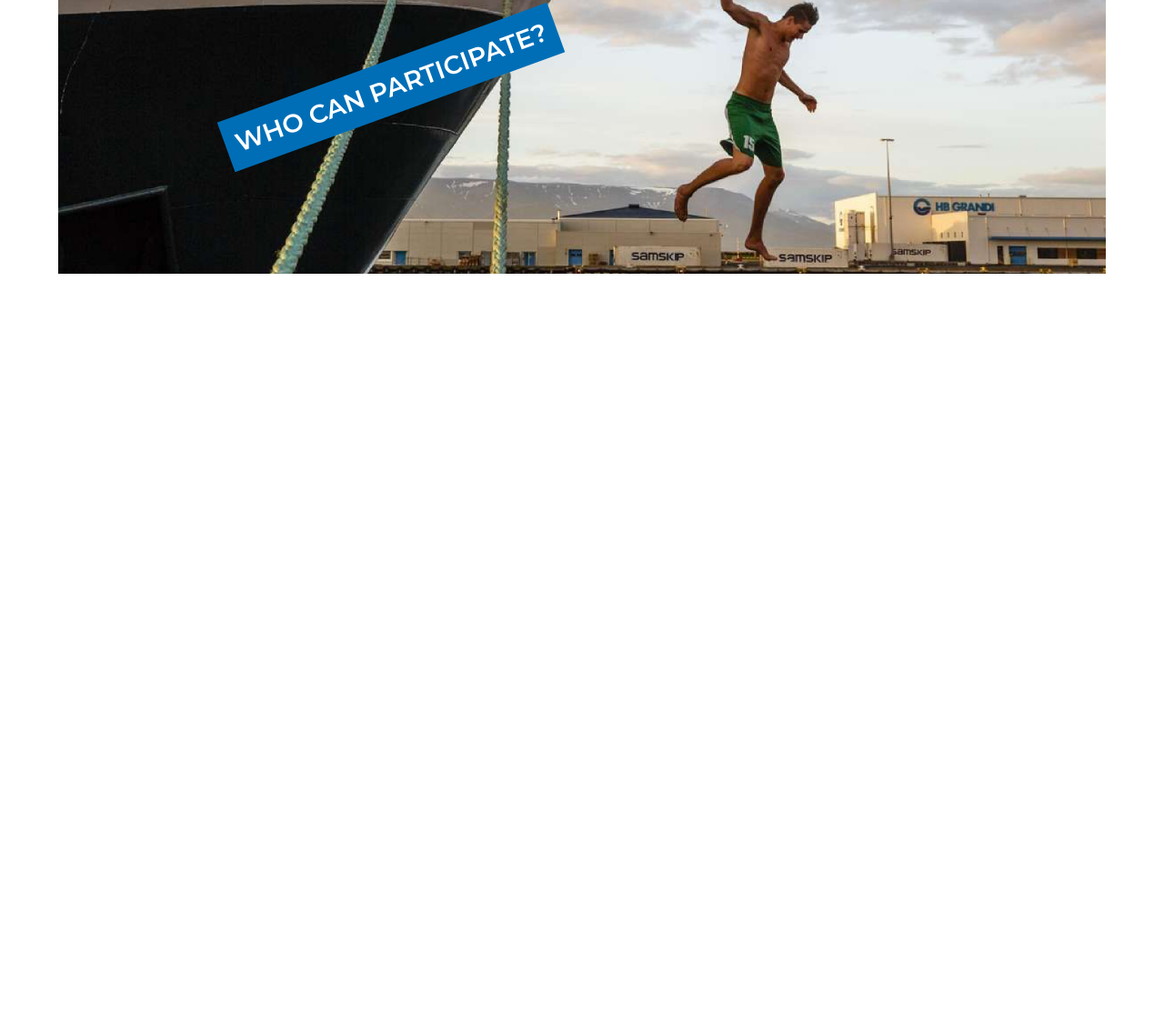
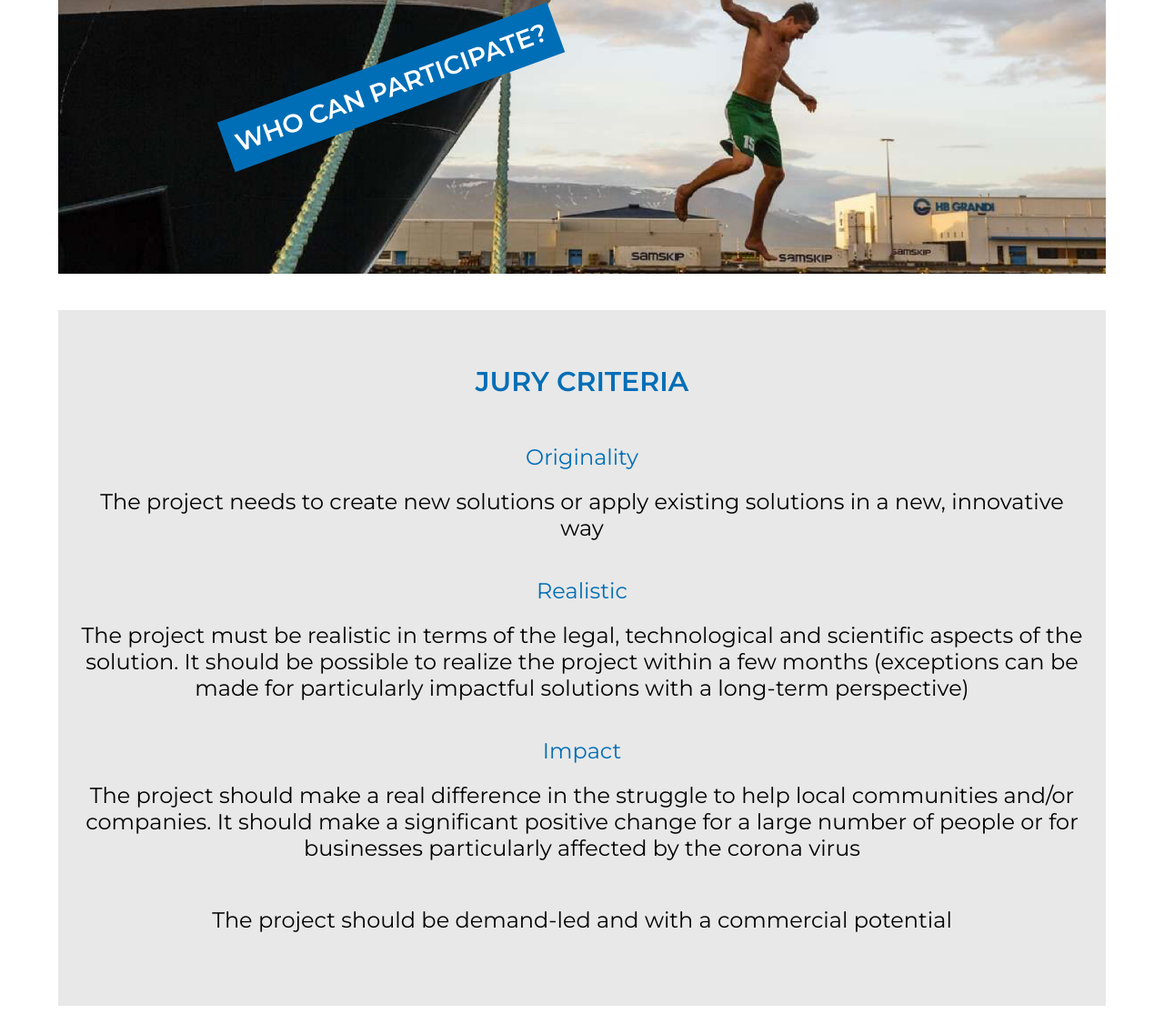
Before and after one commit to olavurellefsen/coronachallenge, a Gatsby site: page / in a window 1280 px wide. Shown: the part 2847-3973 px from the top of the page at 91% size. Before the commit the page ends 3188 px from the top, so only its background shows below. Built offline with nearby package versions, Linux system fonts and the light colour scheme; Gatsby itself is replaced by a stand-in of ours.

Commit message:
Add JuryCriteria section

```diff
--- /dev/null
+++ b/src/components/main/jury-criteria.js
@@ -0,0 +1,66 @@
+import React from "react"
+import styled from "styled-components"
+
+const JuryCriteria = () => (
+  <JuryCriteriaContainer>
+    <JuryCriteriaTitleStyle>JURY CRITERIA</JuryCriteriaTitleStyle>
+    <JuryCriteriaTitle2Style>Originality</JuryCriteriaTitle2Style>
+    <JuryCriteriaDescriptionStyle>
+      The project needs to create new solutions or apply existing solutions in a
+      new, innovative way
+    </JuryCriteriaDescriptionStyle>
+    <JuryCriteriaTitle2Style>Realistic</JuryCriteriaTitle2Style>
+    <JuryCriteriaDescriptionStyle>
+      The project must be realistic in terms of the legal, technological and
+      scientific aspects of the solution. It should be possible to realize the
+      project within a few months (exceptions can be made for particularly
+      impactful solutions with a long-term perspective)
+    </JuryCriteriaDescriptionStyle>
+    <JuryCriteriaTitle2Style>Impact</JuryCriteriaTitle2Style>
+    <JuryCriteriaDescriptionStyle>
+      The project should make a real difference in the struggle to help local
+      communities and/or companies. It should make a significant positive change
+      for a large number of people or for businesses particularly affected by
+      the corona virus
+    </JuryCriteriaDescriptionStyle>
+    <JuryCriteriaDescriptionStyle>
+      The project should be demand-led and with a commercial potential
+    </JuryCriteriaDescriptionStyle>
+  </JuryCriteriaContainer>
+)
+
+const JuryCriteriaContainer = styled.div`
+  position: relative;
+  max-width: 1608px;
+  margin: 20px 5vw;
+  background: #e8e8e8;
+  padding: 40px 10px;
+`
+
+const JuryCriteriaTitleStyle = styled.div`
+  color: #006eb6;
+  font-size: 30px;
+  font-weight: 600;
+  text-transform: uppercase;
+  text-align: center;
+  margin: 0 0 30px 0;
+  padding: 20px 10px;
+`
+
+const JuryCriteriaTitle2Style = styled.div`
+  color: #006eb6;
+  font-size: 24px;
+  font-weight: 400;
+  text-align: center;
+  margin: 10px 0;
+`
+
+const JuryCriteriaDescriptionStyle = styled.div`
+  color: black;
+  font-size: 24px;
+  text-align: center;
+  margin: 10px 0 30px 0;
+  padding: 10px;
+`
+
+export default JuryCriteria
--- a/src/pages/index.js
+++ b/src/pages/index.js
@@ -6,6 +6,7 @@ import Intro from "../components/main/intro"
 import Signup from "../components/main/signup"
 import Themes from "../components/main/themes"
 import TargetGroup from "../components/main/targetgroup"
+import JuryCriteria from "../components/main/jury-criteria"
 
 const IndexPage = () => (
   <Layout>
@@ -15,6 +16,7 @@ const IndexPage = () => (
     <Signup />
     <Themes />
     <TargetGroup />
+    <JuryCriteria />
   </Layout>
 )
 
```
